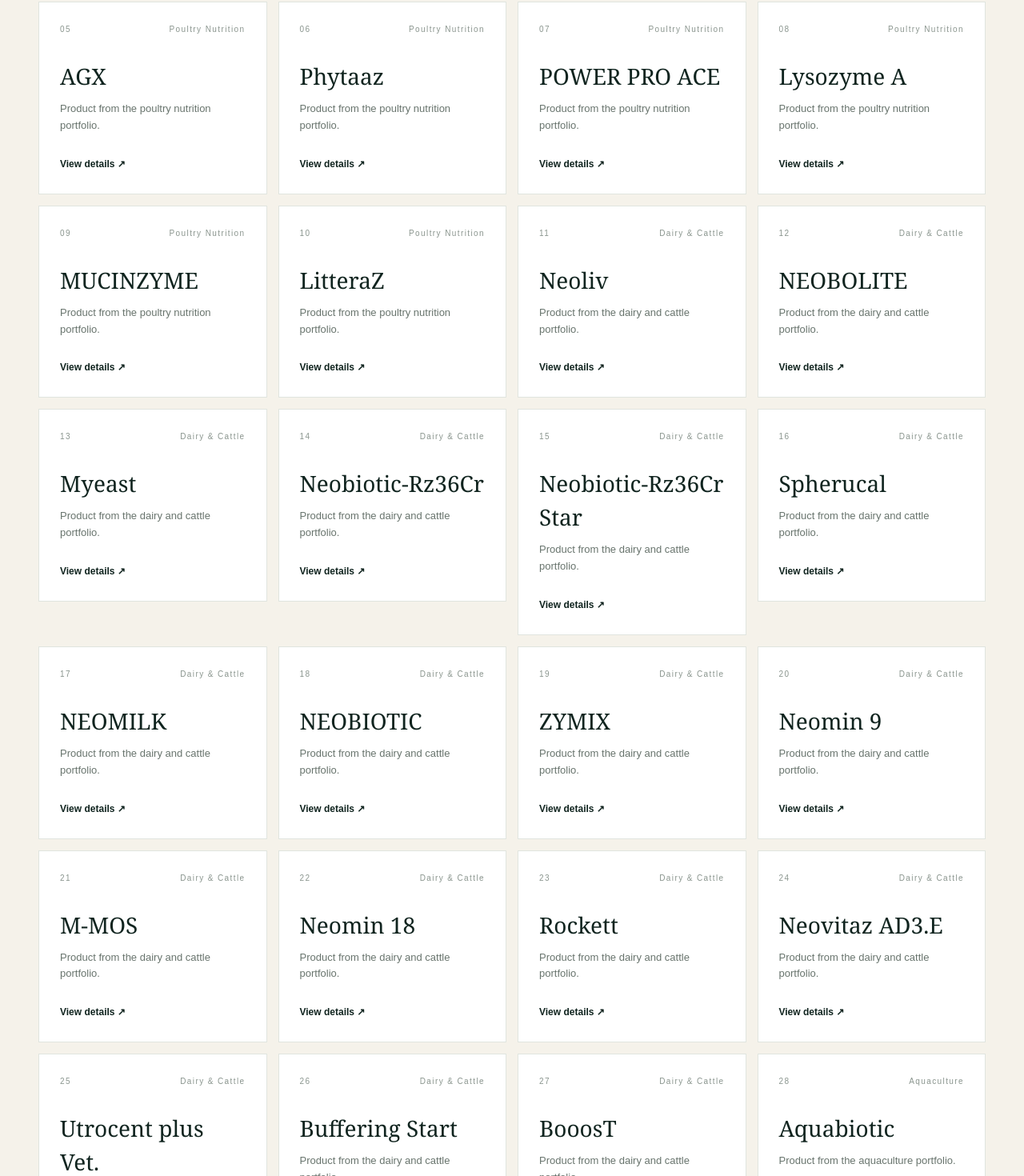
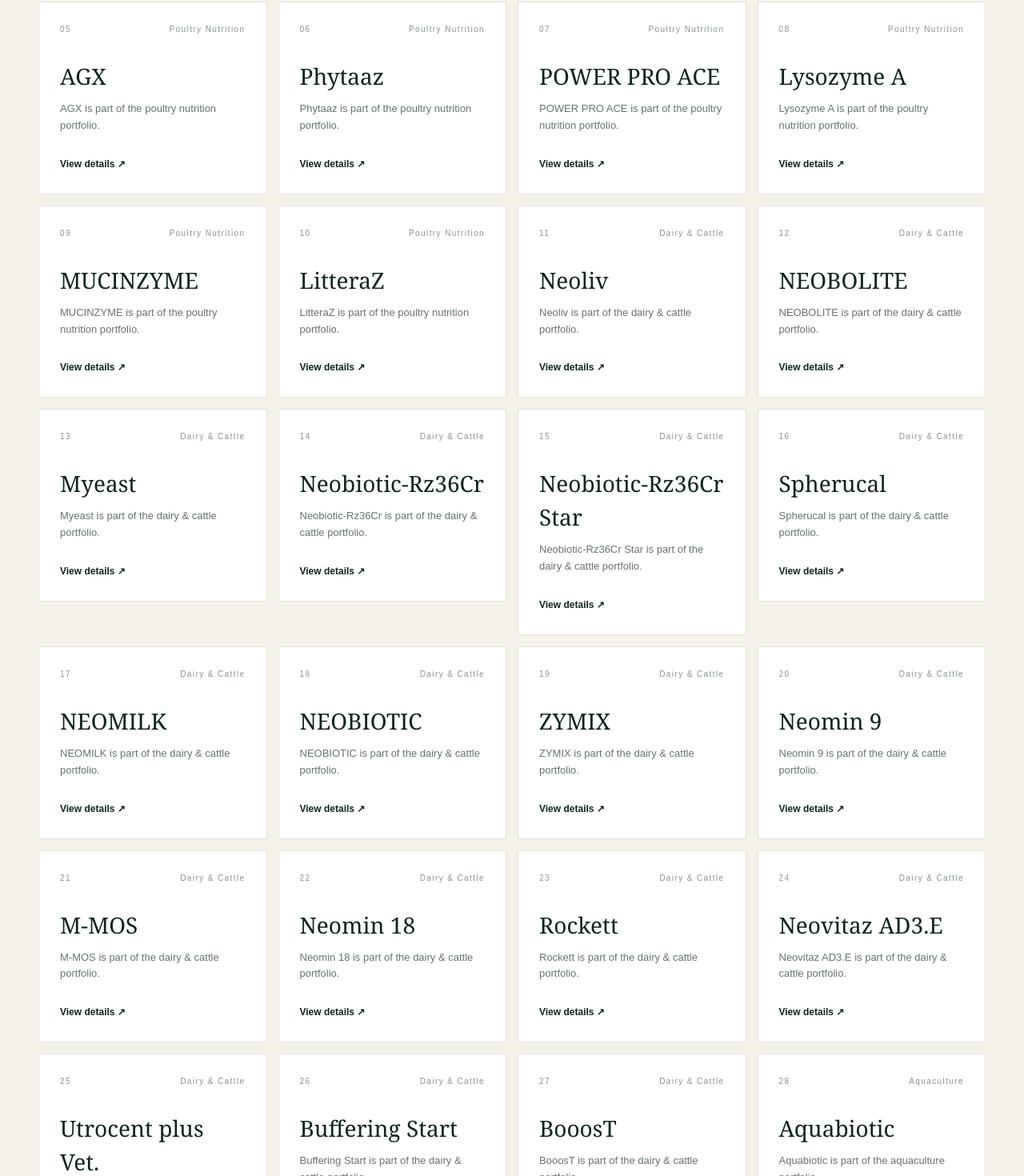
Before and after one commit to tusharchd29/paul-global, a Next.js app: page /products in a window 1280 px wide. Shown: the part 876-2346 px from the top of the page at 80% size. Built offline with nearby package versions, Linux system fonts and the light colour scheme.

Commit message:
Expand Paul Global product catalogue with source-based product names

```diff
--- a/app/products/data.ts
+++ b/app/products/data.ts
@@ -1,12 +1,22 @@
 export type Product={name:string;category:string;type:string;summary:string;applications:string[];benefits:string[]};
+const make=(names:string[],category:string,type:string,application:string)=>names.map(name=>({name,category,type,summary:`${name} is part of the ${category.toLowerCase()} portfolio.`,applications:[application],benefits:['Available for international B2B enquiry','Technical information available on request']}));
 export const products:Product[]=[
-...['EnzyBond','Nutri9','M-MOS','BiomaS','AGX','Phytaaz','POWER PRO ACE','Lysozyme A','MUCINZYME','LitteraZ'].map(name=>({name,category:'Poultry Nutrition',type:'Poultry solution',summary:'Product from the poultry nutrition portfolio.',applications:['Poultry feed'],benefits:['Application-focused nutrition support','Designed for modern feed programs']})),
-...['Neoliv','NEOBOLITE','Myeast','Neobiotic-Rz36Cr','Neobiotic-Rz36Cr Star','Spherucal','NEOMILK','NEOBIOTIC','ZYMIX','Neomin 9','M-MOS','Neomin 18','Rockett','Neovitaz AD3.E','Utrocent plus Vet.','Buffering Start','BooosT'].map(name=>({name,category:'Dairy & Cattle',type:'Livestock nutrition',summary:'Product from the dairy and cattle portfolio.',applications:['Dairy & cattle'],benefits:['Livestock nutrition support','Designed for practical feeding programs']})),
-...['Aquabiotic','M-MOS','Aquabiotic WS','Myeast AQUA','AQUABIOTIC NRB','NITROCLEAN','RHODOKLIN','AQUA PROTEXX','Neoliv Aqua'].map(name=>({name,category:'Aquaculture',type:'Aquaculture solution',summary:'Product from the aquaculture portfolio.',applications:['Aquaculture'],benefits:['Aquatic health or pond-management support','Designed for aquaculture programs']})),
-...['Amylase','Beta Galactosidase','Beta Glucanase','Mannanase','Bromelain','Catalase','Cellulase','Lipase','Phytase','Protease','Xylanase','Serratiopeptidase'].map(name=>({name,category:'Enzymes',type:'Enzyme',summary:'Specialty enzyme listed in the technical portfolio.',applications:['Feed and nutrition applications'],benefits:['Supports targeted formulation objectives','Technical product for professional buyers']})),
-...['Bacillus-based solutions','Lactobacillus-based solutions','Bifidobacterium-based solutions','Enterococcus-based solutions','Prebiotic solutions'].map(name=>({name,category:'Probiotics & Prebiotics',type:'Microbial / prebiotic',summary:'Microbial or prebiotic solution represented in the portfolio.',applications:['Animal nutrition'],benefits:['Supports nutrition-focused programs','Suitable for B2B technical evaluation']})),
-...['Mineral supplements','Yeast-based solutions','Functional nutrition solutions'].map(name=>({name,category:'Feed Additives',type:'Functional nutrition',summary:'Feed additive family represented in the portfolio.',applications:['Animal feed'],benefits:['Functional nutrition support','Designed for feed-industry use']})),
+...make(['EnzyBond','Nutri9','M-MOS','BiomaS','AGX','Phytaaz','POWER PRO ACE','Lysozyme A','MUCINZYME','LitteraZ'],'Poultry Nutrition','Poultry solution','Poultry nutrition and feed programs'),
+...make(['Neoliv','NEOBOLITE','Myeast','Neobiotic-Rz36Cr','Neobiotic-Rz36Cr Star','Spherucal','NEOMILK','NEOBIOTIC','ZYMIX','Neomin 9','M-MOS','Neomin 18','Rockett','Neovitaz AD3.E','Utrocent plus Vet.','Buffering Start','BooosT'],'Dairy & Cattle','Livestock nutrition','Dairy and cattle nutrition programs'),
+...make(['Aquabiotic','M-MOS','Aquabiotic WS','Myeast AQUA','AQUABIOTIC NRB','NITROCLEAN','RHODOKLIN','AQUA PROTEXX','Neoliv Aqua'],'Aquaculture','Aquaculture solution','Aquaculture and pond-management programs'),
+...make(['Amylase','Beta Galactosidase','Beta Glucanase','Mannanase','Bromelain','Catalase','Cellulase','Lipase','Phytase','Protease','Xylanase','Serratiopeptidase'],'Enzymes','Enzyme','Feed, nutrition and technical enzyme applications'),
+...make(['Bacillus','Lactobacillus','Bifidobacterium','Enterococcus'],'Probiotics & Prebiotics','Microbial solution','Animal nutrition and microbial programs'),
+...make(['Prebiotics'],'Probiotics & Prebiotics','Prebiotic solution','Animal nutrition and feed programs'),
+...make(['Mineral supplements','Yeast-based solutions','Functional nutrition solutions'],'Feed Additives','Functional nutrition','Animal feed and nutrition programs'),
 ];
 export const categories=[...new Set(products.map(p=>p.category))];
+export const categoryMeta:Record<string,{label:string;intro:string;number:string}>={
+ 'Poultry Nutrition':{label:'Poultry',intro:'Solutions for poultry nutrition, gut health, digestion and feed programs.',number:'01'},
+ 'Dairy & Cattle':{label:'Dairy & Cattle',intro:'Nutrition and functional solutions for dairy and livestock applications.',number:'02'},
+ 'Aquaculture':{label:'Aquaculture',intro:'Microbial, pond and aquatic nutrition solutions for professional aquaculture programs.',number:'03'},
+ 'Enzymes':{label:'Enzymes',intro:'A technical enzyme portfolio for feed and nutrition applications.',number:'04'},
+ 'Probiotics & Prebiotics':{label:'Probiotics & Prebiotics',intro:'Microbial and prebiotic solutions represented across the animal nutrition portfolio.',number:'05'},
+ 'Feed Additives':{label:'Feed Additives',intro:'Functional nutrition product families for feed-industry buyers.',number:'06'}
+};
 export function slugify(v:string){return v.toLowerCase().replace(/[^a-z0-9]+/g,'-').replace(/(^-|-$)/g,'')}
 export function getProduct(slug:string){return products.find(p=>slugify(p.name)===slug)}
```
